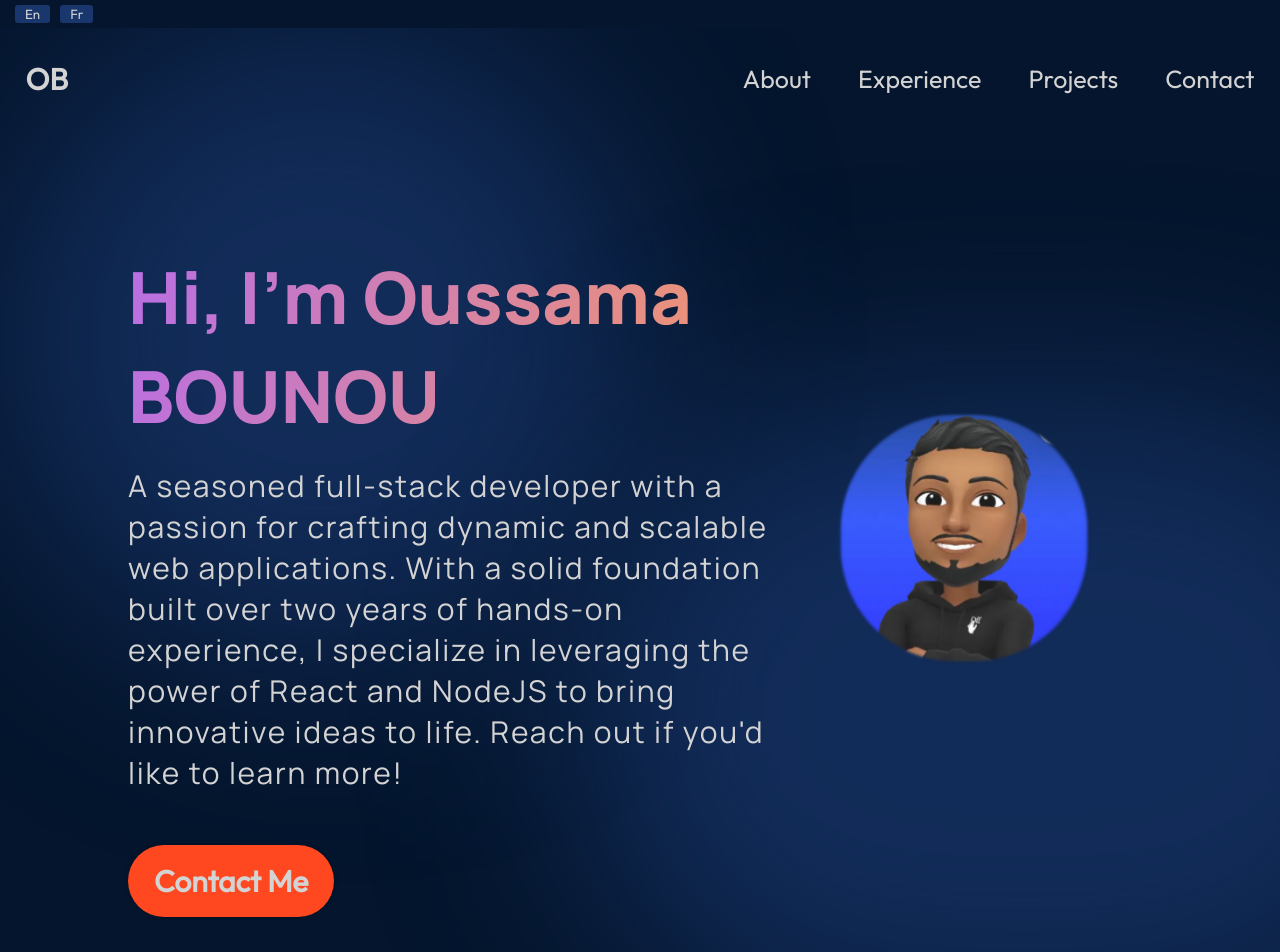
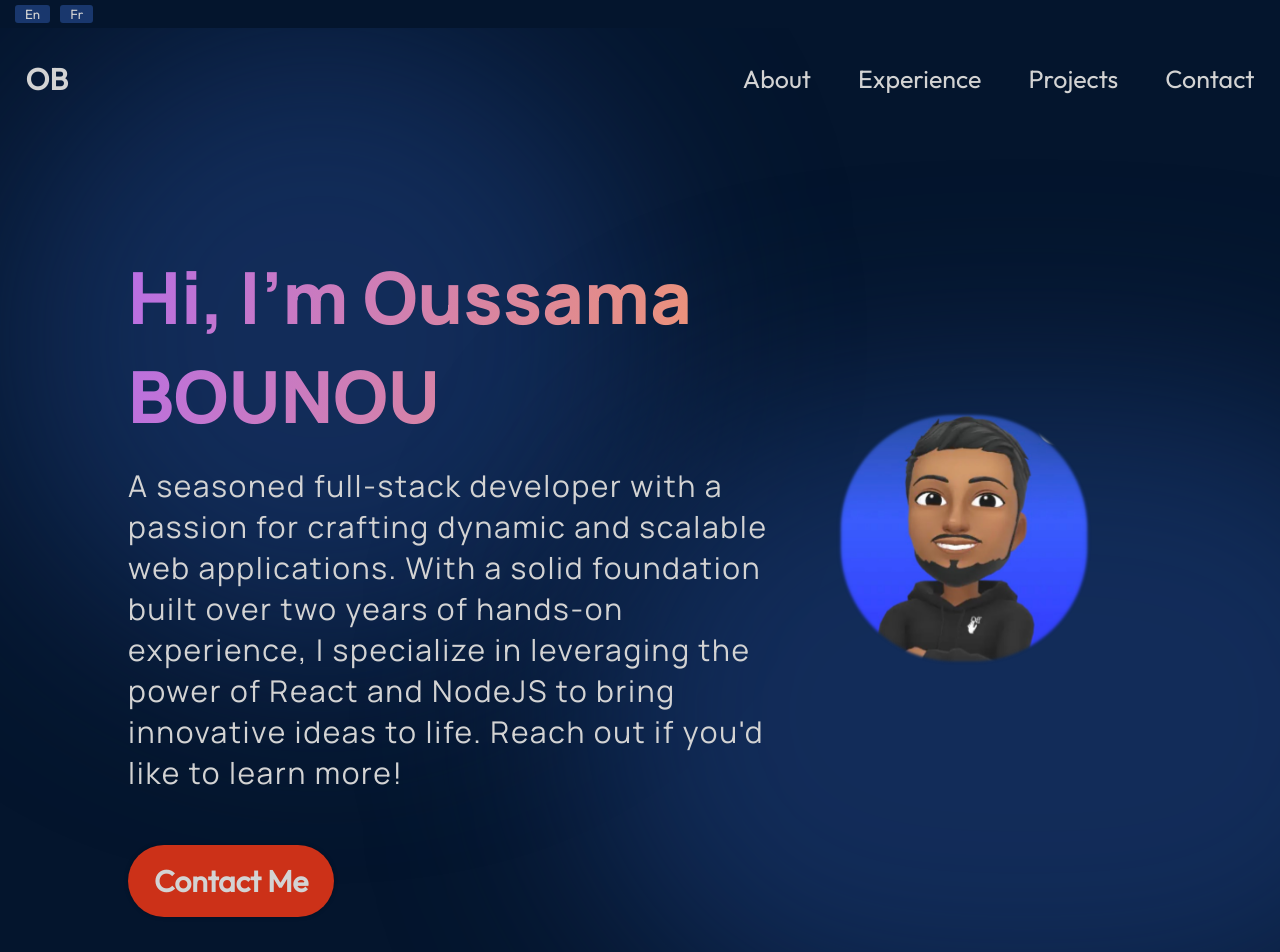
Before and after one commit to Osis6/Portfolio-oussama, a React (Vite) app: page / in a window 1280 px wide. Shown: the top 952 px of the page. Built offline with nearby package versions, Linux system fonts and the light colour scheme.

Commit message:
color contrast

```diff
--- a/src/vars.css
+++ b/src/vars.css
@@ -3,7 +3,7 @@
 :root {
   /* Colours */
   --color-text: lightgray;
-  --color-primary: #ff4820;
+  --color-primary: #cc3118;
   --color-secondary: #19376d;
   --color-dark: #0b2447;
   --color-bg: #04152d;
```
